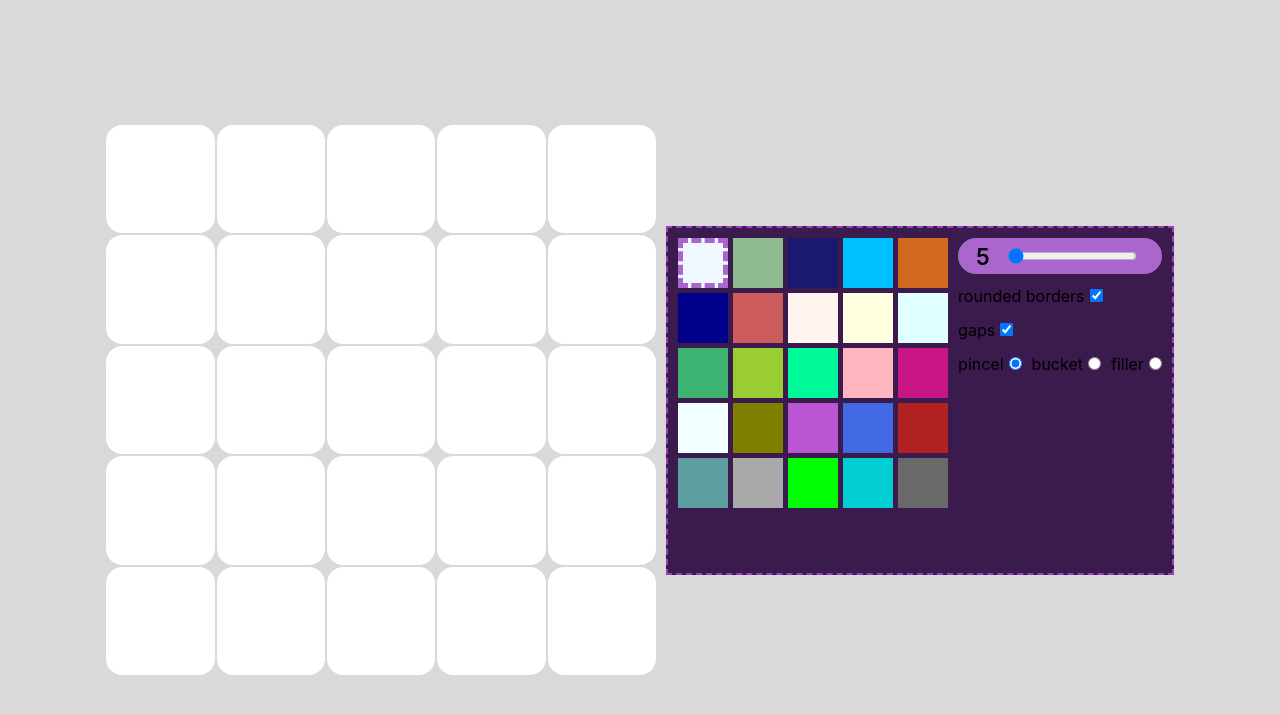
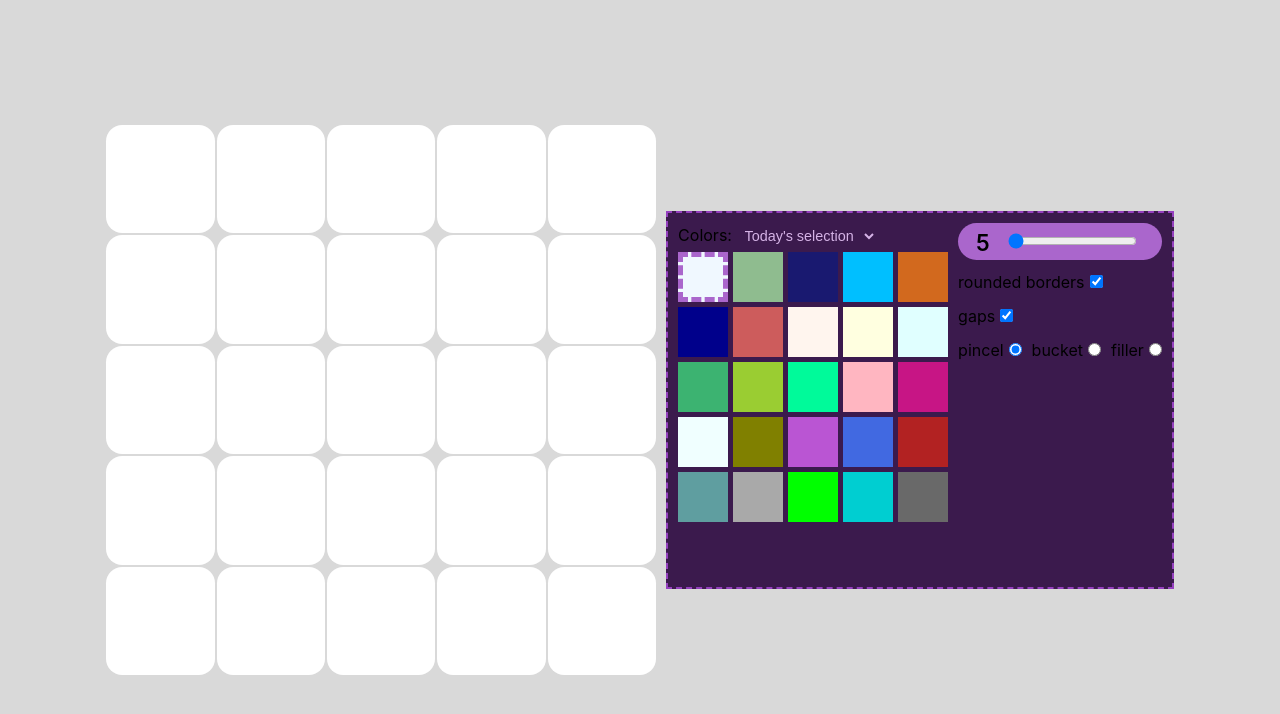
Before and after one commit to CrgioYalux/pixaday, a React (Vite) app: page / in a window 1280 px wide. Shown: the top 714 px of the page. Built offline with nearby package versions, Linux system fonts and the light colour scheme.

Commit message:
feat: create component for switching colors selection

```diff
--- a/src/components/ColorPalette/ColorPalette.css
+++ b/src/components/ColorPalette/ColorPalette.css
@@ -1,3 +1,23 @@
+.ColorPaletteModeSelect {
+    margin-bottom: 5px;
+
+    display: flex;
+    flex-direction: row;
+    align-items: baseline;
+    gap: 5px;
+
+    font-size: 1em;
+}
+
+.ColorPaletteModeSelect > select {
+    background: transparent;
+    border: 0;
+    color: var(--brand-color-l-highest);
+
+    font-size: .9em;
+    padding-left: .25em;
+}
+
 .ColorPalette__list {
     width: 100%;
 
--- a/src/components/ColorPalette/index.tsx
+++ b/src/components/ColorPalette/index.tsx
@@ -4,11 +4,26 @@ import './ColorPalette.css';
 
 interface ColorPaletteProps {}
 
+const ColorPaletteModeSelect: React.FC<{}> = () => {
+    const [,, actions, colorsOrigin] = useColorPaletteProvider();
+
+    return (
+        <label className='ColorPaletteModeSelect'>
+            <span>Colors:</span>
+            <select onChange={() => actions.switchColorsOrigin()} defaultValue={colorsOrigin}>
+                <option value='today'>Today's selection</option>
+                <option value='random'>Random selection</option>
+            </select>
+        </label>
+    );
+}
+
 const ColorPalette: React.FC<ColorPaletteProps> = ({}) => {
     const [colorPalette, color, actions] = useColorPaletteProvider();
 
     return (
         <div className='ColorPalette'>
+            <ColorPaletteModeSelect />
             <div className='ColorPalette__list'>
             {colorPalette.map((c) => (
                 <div
```
